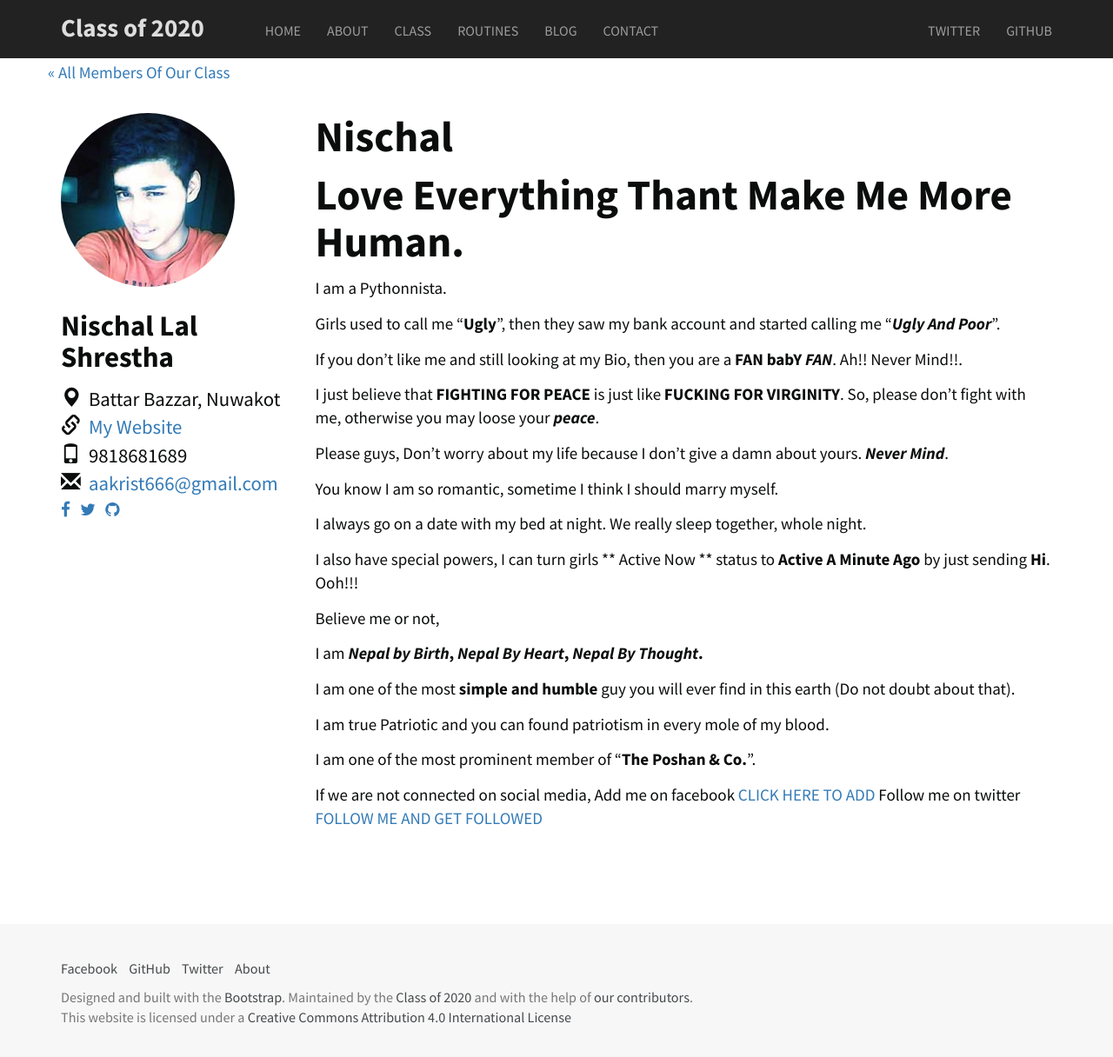
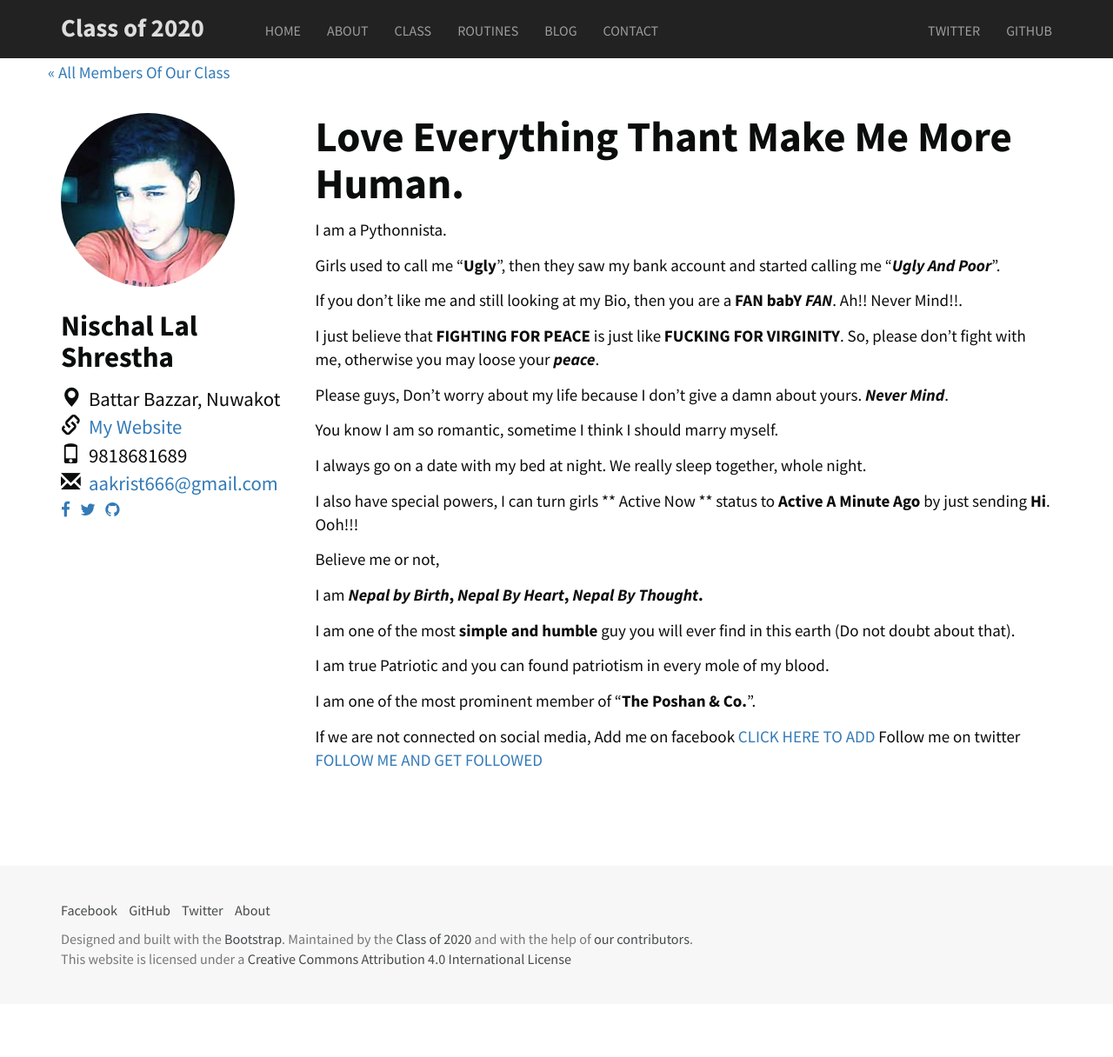
Before and after one commit to Classof2020/classof2020.github.io, a Jekyll site: the page built from _class/nischal_shrestha.md, in a window 1280 px wide and 1222 px high. Shown: the top 1216 px of the window at 87% size. Built offline with Jekyll 4.4.1, drawn with Linux system fonts in a browser that asks for light colours; nearby versions of some CDN libraries.

Commit message:
Deletes a first heading

```diff
--- a/_class/nischal_shrestha.md
+++ b/_class/nischal_shrestha.md
@@ -14,8 +14,6 @@ github: https://github.com/Aakrist36
 memberid:
 layout: profile
 ---
-
-# Nischal
 
 # Love Everything Thant Make Me More Human.
 
```
